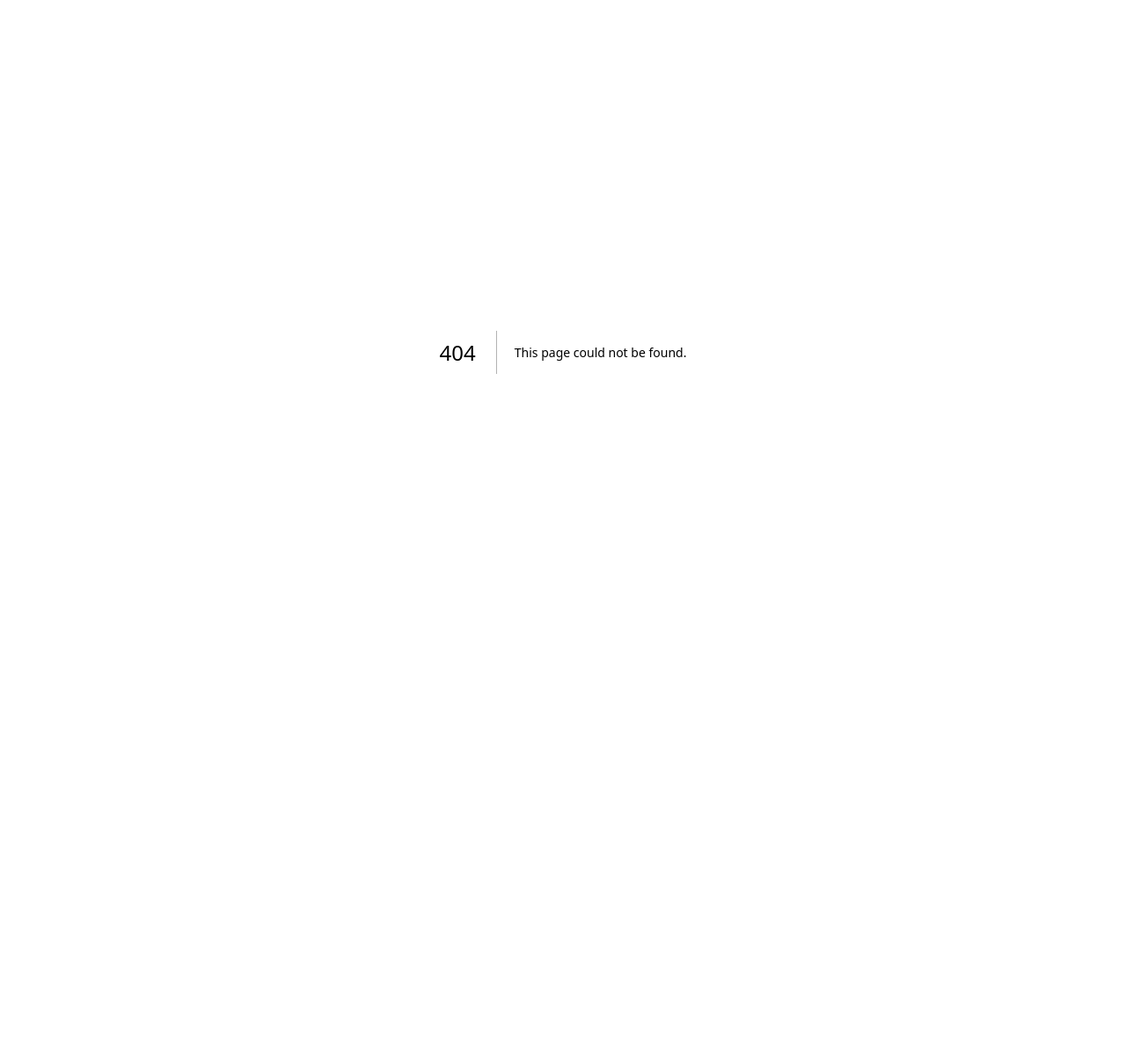
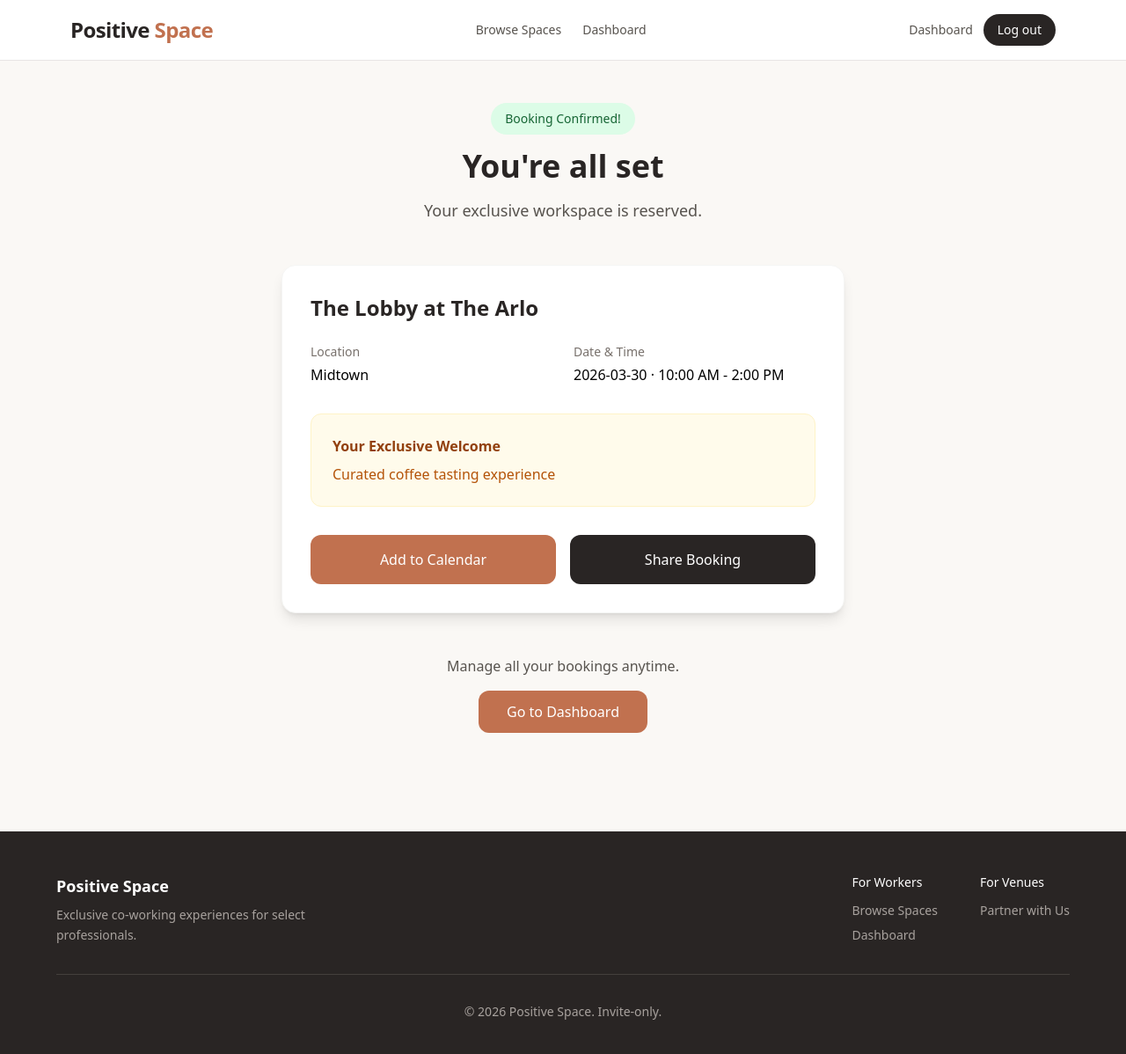
Before and after one commit to ph1models-gif/Positive-space-app, a Next.js app: page /confirmation in a window 1280 px wide. Before the commit this address had no page. Shown: the top 1198 px of the page at 88% size. Before the commit the page ends 800 px from the top, so only its background shows below. Built offline with nearby package versions, Linux system fonts and the light colour scheme.

Commit message:
Add confirmation page

```diff
--- /dev/null
+++ b/app/confirmation/page.tsx
@@ -0,0 +1,129 @@
+'use client';
+
+import { useState } from "react";
+
+export default function Confirmation() {
+  const [booking, setBooking] = useState({
+    venue: "The Lobby at The Arlo",
+    neighborhood: "Midtown",
+    date: "2026-03-30",
+    time: "10:00 AM - 2:00 PM",
+    perk: "Curated coffee tasting experience",
+  });
+
+  const addToCalendar = () => {
+    // TODO: Generate .ics file or open calendar
+    alert("Add to calendar link would open here");
+  };
+
+  const shareBooking = () => {
+    // TODO: Share via social/email
+    alert("Share booking link copied");
+  };
+
+  return (
+    <main className="min-h-screen bg-[#FAF8F5] font-sans">
+      {/* Nav */}
+      <nav className="bg-white border-b border-stone-200 sticky top-0 z-50">
+        <div className="max-w-6xl mx-auto px-4 py-4 flex items-center justify-between">
+          <div className="flex items-center gap-2">
+            <span className="text-2xl font-bold text-stone-800 tracking-tight">
+              Positive <span style={{ color: "#C1714F" }}>Space</span>
+            </span>
+          </div>
+          <div className="hidden md:flex items-center gap-6 text-sm text-stone-600">
+            <a href="/spaces" className="hover:text-stone-900 transition">Browse Spaces</a>
+            <a href="/dashboard" className="hover:text-stone-900 transition">Dashboard</a>
+          </div>
+          <div className="flex items-center gap-3">
+            <a href="/dashboard" className="text-sm text-stone-600 hover:text-stone-900 transition">Dashboard</a>
+            <button className="text-sm bg-stone-800 text-white px-4 py-2 rounded-full hover:bg-stone-700 transition">
+              Log out
+            </button>
+          </div>
+        </div>
+      </nav>
+
+      <div className="max-w-2xl mx-auto px-4 py-12">
+        <div className="text-center mb-12">
+          <div className="inline-block bg-green-100 text-green-800 text-sm font-medium px-4 py-2 rounded-full mb-4">
+            Booking Confirmed!
+          </div>
+          <h1 className="text-4xl font-bold text-stone-800 mb-4">You're all set</h1>
+          <p className="text-stone-600 text-lg">Your exclusive workspace is reserved.</p>
+        </div>
+
+        <div className="bg-white rounded-2xl p-8 border border-stone-100 shadow-lg">
+          <h2 className="text-2xl font-bold text-stone-800 mb-6">{booking.venue}</h2>
+          <div className="grid md:grid-cols-2 gap-6 mb-8">
+            <div>
+              <p className="text-sm text-stone-500 mb-1">Location</p>
+              <p className="font-medium">{booking.neighborhood}</p>
+            </div>
+            <div>
+              <p className="text-sm text-stone-500 mb-1">Date & Time</p>
+              <p className="font-medium">{booking.date} · {booking.time}</p>
+            </div>
+          </div>
+
+          <div className="bg-amber-50 border border-amber-100 rounded-xl p-6 mb-8">
+            <h3 className="font-semibold text-amber-800 mb-2">Your Exclusive Welcome</h3>
+            <p className="text-amber-700">{booking.perk}</p>
+          </div>
+
+          <div className="flex flex-col sm:flex-row gap-4">
+            <button
+              onClick={addToCalendar}
+              className="flex-1 bg-[#C1714F] text-white py-4 px-6 rounded-xl font-medium transition hover:opacity-90"
+            >
+              Add to Calendar
+            </button>
+            <button
+              onClick={shareBooking}
+              className="flex-1 bg-stone-800 text-white py-4 px-6 rounded-xl font-medium transition hover:bg-stone-700"
+            >
+              Share Booking
+            </button>
+          </div>
+        </div>
+
+        <div className="text-center mt-12">
+          <p className="text-stone-600 mb-4">Manage all your bookings anytime.</p>
+          <a href="/dashboard" className="inline-block bg-[#C1714F] text-white px-8 py-3 rounded-xl font-medium transition">
+            Go to Dashboard
+          </a>
+        </div>
+      </div>
+
+      {/* Footer */}
+      <footer className="bg-stone-800 text-stone-400 py-12 px-4 mt-16">
+        <div className="max-w-6xl mx-auto flex flex-col md:flex-row justify-between gap-8">
+          <div>
+            <div className="text-white font-bold text-lg mb-2">Positive Space</div>
+            <p className="text-sm max-w-xs leading-relaxed">
+              Exclusive co-working experiences for select professionals.
+            </p>
+          </div>
+          <div className="flex gap-12 text-sm">
+            <div>
+              <div className="text-white font-medium mb-3">For Workers</div>
+              <div className="flex flex-col gap-2">
+                <a href="/spaces" className="hover:text-white transition">Browse Spaces</a>
+                <a href="/dashboard" className="hover:text-white transition">Dashboard</a>
+              </div>
+            </div>
+            <div>
+              <div className="text-white font-medium mb-3">For Venues</div>
+              <div className="flex flex-col gap-2">
+                <a href="/vendor" className="hover:text-white transition">Partner with Us</a>
+              </div>
+            </div>
+          </div>
+        </div>
+        <div className="max-w-6xl mx-auto mt-8 pt-8 border-t border-stone-700 text-sm text-center">
+          © 2026 Positive Space. Invite-only.
+        </div>
+      </footer>
+    </main>
+  );
+}
```
